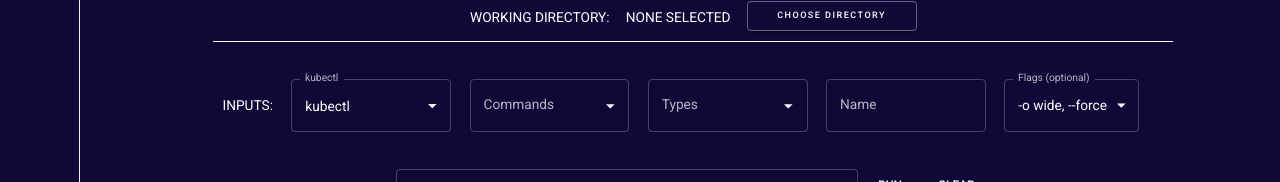
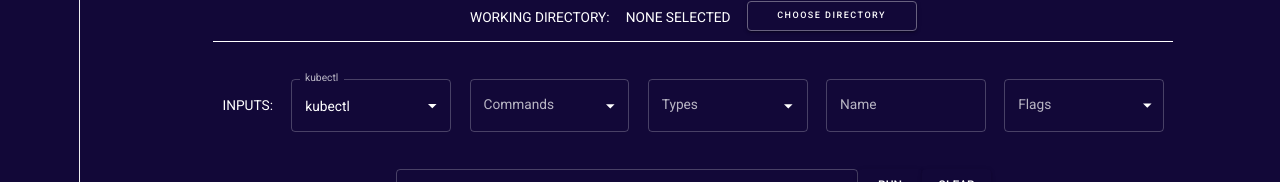
Before and after one commit to oslabs-beta/kaptn, a React (Vite) app: page /dashboard in a window 1280 px wide. Shown: the part 510-692 px from the top of the page. Built offline with nearby package versions, Linux system fonts and the light colour scheme.

Commit message:
Converts dashboard component and theme into typescript

```diff
--- a/src/Pages/Dashboard.jsx
+++ b/src/Pages/Dashboard.tsx
@@ -19,20 +19,25 @@ import SideNav from '../components/Sidebar';
 import CommandLine from '../components/CommandLine.jsx';
 import Terminal from '../components/Terminal.jsx';
 
-function Dashboard() {
-  const [verb, setVerb] = useState('');
-  const [type, setType] = useState('');
-  const [name, setName] = useState('');
-  const [currDir, setCurrDir] = useState('NONE SELECTED');
-  const [userInput, setUserInput] = useState('');
-  const [command, setCommand] = useState('');
-  const [tool, setTool] = useState('');
-  const [response, setResponse] = useState([]);
+// type DashboardState = {
+//   theme = {},
+//   value = {},
+// };
 
-  // Flag list options
-  const flagList = ['-o wide', '--force'];
+function Dashboard(): JSX.Element {
+  const [verb, setVerb] = useState<string>('');
+  const [type, setType] = useState<string>('');
+  const [name, setName] = useState<string>('');
+  const [currDir, setCurrDir] = useState<string>('NONE SELECTED');
+  const [userInput, setUserInput] = useState<string>('');
+  const [command, setCommand] = useState<string>('');
+  const [tool, setTool] = useState<string>('');
+  const [response, setResponse] = useState<
+    Array<{ command: string; response: { [key: string]: string } }>
+  >([]);
+  const [flags, setFlags] = useState<Array<string>>([]);
 
-  // Set flag list state
+  // Set flag list state on change
   const handleFlags = (event) => {
     const {
       target: { value },
@@ -42,6 +47,14 @@ function Dashboard() {
       typeof value === 'string' ? value.split(',') : value
     );
   };
+
+  // Set name state on change
+  const handleNameChange = (event) => {
+    const {
+      target: { value },
+    } = event;
+    setName(value);
+  }
 
   // Set current directory state
   const handleUploadDirectory = (event) => {
@@ -61,6 +74,10 @@ function Dashboard() {
     if (verb !== '') newCommand += ' ' + verb;
     if (type !== '') newCommand += ' ' + type;
     if (name !== '') newCommand += ' ' + name;
+    if (flags.length)
+      flags.forEach((flag) => {
+        newCommand += ' ' + flag;
+      });
     if (userInput !== '') newCommand += ' ' + userInput;
     setCommand(newCommand);
   });
@@ -79,7 +96,6 @@ function Dashboard() {
       return cliResponse;
     } catch (e) {
       console.log(e);
-      setError(true);
     }
   };
 
@@ -92,7 +108,10 @@ function Dashboard() {
     console.log('command ', command);
 
     const getCliResponse = async () => {
-      const cliResponse = await postCommand(command, currDir);
+      const cliResponse: { [key: string]: string } = await postCommand(
+        command,
+        currDir
+      );
       // Filter for errors
       if (cliResponse.err) alert('Invalid command. Please try again');
       // Update response state with the returned CLI response
@@ -139,12 +158,15 @@ function Dashboard() {
     { label: 'services' },
   ];
 
+  // Flag list options
+  const flagList = ['-o wide', '--force'];
+
   return (
     <>
       <Grid
         id='dashboard'
         container
-        disableEqualOverflow='true'
+        disableEqualOverflow
         width={'100vw'}
         height={'95vh'}
         sx={{ pt: 3, pb: 3 }}
@@ -159,7 +181,7 @@ function Dashboard() {
           height='95%'
           xs={10}
           // spacing={1}
-          disableEqualOverflow='true'
+          disableEqualOverflow
           container
           direction='column'
           wrap='nowrap'
@@ -212,7 +234,7 @@ function Dashboard() {
                   CHOOSE DIRECTORY
                   <input
                     type='file'
-                    directory=''
+                    // @ts-expect-error
                     webkitdirectory=''
                     hidden
                     onChange={handleUploadDirectory}
@@ -271,14 +293,10 @@ function Dashboard() {
               </Grid>
               <Grid id='name' xs={2}>
                 <form
-                  onChange={(e) => {
-                    setName(e.target.value);
-                    console.log(name);
-                  }}
+                  onChange={handleNameChange}
                   onSubmit={(e) => {
                     e.preventDefault();
                   }}
-                  value={name}
                 >
                   <TextField
                     id='outlined-basic'
@@ -288,22 +306,20 @@ function Dashboard() {
                 </form>
               </Grid>
               <Grid id='flag' xs={2}>
-                <FormControl>
-                  <InputLabel id='demo-multiple-checkbox-label'>
-                    Flags (optional)
-                  </InputLabel>
+                <FormControl fullWidth>
+                  <InputLabel id='flag-label'>Flags</InputLabel>
                   <Select
-                    labelId='demo-multiple-checkbox-label'
-                    id='demo-multiple-checkbox'
+                    labelId='flag-label'
+                    id='flag-label'
                     multiple
-                    value={flagList}
+                    value={flags}
                     onChange={handleFlags}
-                    input={<OutlinedInput label='Flags (optional)' />}
+                    input={<OutlinedInput label='Flags' />}
                     renderValue={(selected) => selected.join(', ')}
                   >
                     {flagList.map((name) => (
                       <MenuItem key={name} value={name}>
-                        <Checkbox checked={flagList.indexOf(name) > -1} />
+                        <Checkbox checked={flags.indexOf(name) > -1} />
                         <ListItemText primary={name} />
                       </MenuItem>
                     ))}
--- a/src/Pages/Login.jsx
+++ b/src/Pages/Login.jsx
@@ -3,7 +3,7 @@ import Button from '@mui/material/Button';
 import { Box } from '@mui/system';
 import { TextField } from '@mui/material';
 import { Typography } from '@mui/material';
-import { ColorModeContext, useMode } from '../theme';
+import { ColorModeContext, useMode } from '../theme.ts';
 import { CssBaseline, ThemeProvider } from '@mui/material';
 
 function Login() {
--- a/src/Pages/Signup.jsx
+++ b/src/Pages/Signup.jsx
@@ -6,7 +6,7 @@ import { TextField } from '@mui/material';
 import { Typography } from '@mui/material';
 import { AppBar } from '@mui/material';
 import Container from '@mui/material/Container';
-import { ColorModeContext, useMode } from '../theme';
+import { ColorModeContext, useMode } from '../theme.ts';
 import { CssBaseline, ThemeProvider } from '@mui/material';
 import Topbar from '../components/Topbar';
 
--- a/src/components/Topbar.jsx
+++ b/src/components/Topbar.jsx
@@ -9,7 +9,7 @@ import SettingsOutlinedIcon from '@mui/icons-material/SettingsOutlined';
 import PersonOutlinedIcon from '@mui/icons-material/PersonOutlined';
 import SearchIcon from '@mui/icons-material/Search';
 import Grid from '@mui/system/Unstable_Grid';
-import { ColorModeContext, useMode } from '../theme';
+import { ColorModeContext, useMode } from '../theme.ts';
 import { CssBaseline, ThemeProvider } from '@mui/material';
 
 function Topbar() {
@@ -56,8 +56,7 @@ function Topbar() {
         height='35px'
         marginBottom='5px'
         xs={2}
-      >
-      </Grid>
+      ></Grid>
     </Grid>
   );
 }
--- a/tsconfig.json
+++ b/tsconfig.json
@@ -2,7 +2,7 @@
   "compilerOptions": {
     "target": "ES6",
     "module": "commonjs",
-    "jsx": "react",
+    "jsx": "react-jsx",
     "esModuleInterop": true,
     "lib": ["dom", "es2021"],
     "allowJs": true,
@@ -15,7 +15,7 @@
     "allowSyntheticDefaultImports": true,
     "noImplicitAny": false,
     "strictNullChecks": false,
-    "allowImportingTsExtensions": true,
+    "allowImportingTsExtensions": true
   },
   "include": ["src/**/*", "server/**/*", "global.d.ts"]
 }
```
Also changed, not shown: src/components/Sidebar.jsx (+4 -8 lines), src/constants 2.js (added, +7 -0 lines), src/App.tsx (renamed from src/App.jsx), src/theme.ts (renamed from src/theme.js), 2 other files (tests, documents, lock files or other folders).
